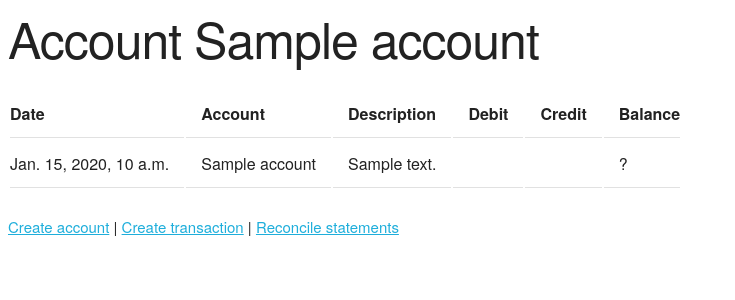
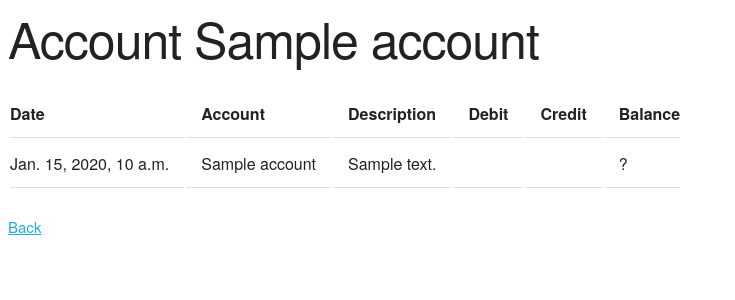
Before and after one commit to adamcharnock/django-hordak, a Django app: template hordak/templates/hordak/accounts/account_transactions.html in a window 1280 px wide. Shown: the top 300 px of the page, without its empty margins (0-735 px from the left). Run offline with Django 3.2, Linux system fonts and the light colour scheme; the template is opened without the code that fills it: most values are stand-ins (such as "Sample title", 1, 10 or a date in 2020); some libraries are stand-ins or nearby versions.

Commit message:
Account transaction ui improvements

```diff
--- a/hordak/templates/hordak/accounts/account_transactions.html
+++ b/hordak/templates/hordak/accounts/account_transactions.html
@@ -1,5 +1,5 @@
 {% extends 'hordak/base.html' %}
-{% load bootstrap3 %}
+{% load bootstrap3 hordak %}
 
 {% block page_name %}Account {{ account }}{% endblock %}
 {% block page_description %}See all transactions for an account{% endblock %}
@@ -23,17 +23,17 @@
                 <td>
                     {% if leg.is_debit %}
                         {% for debit_leg in leg.transaction.legs.debits %}
-                            {{ debit_leg.account.name }}
+                            {{ debit_leg.account.name }}{% if not forloop.last %},{% endif %}
                         {% endfor %}
                     {% else %}
                         {% for credit_leg in leg.transaction.legs.credits %}
-                            {{ credit_leg.account.name }}
+                            {{ credit_leg.account.name }}{% if not forloop.last %},{% endif %}
                         {% endfor %}
                     {% endif %}
                 </td>
                 <td>{{ leg.transaction.description }}</td>
-                <td>{% if leg.is_debit %}{{ leg.amount }}{% endif %}</td>
-                <td>{% if leg.is_credit %}{{ leg.amount }}{% endif %}</td>
+                <td>{% if leg.is_debit %}{{ leg.amount|abs }}{% endif %}</td>
+                <td>{% if leg.is_credit %}{{ leg.amount|abs }}{% endif %}</td>
                 <td>?</td>
             </tr>
             {% empty %}
@@ -45,8 +45,6 @@
     </table>
 
     <p>
-        <a href="{% url 'hordak:accounts_create' %}">Create account</a> |
-        <a href="{% url 'hordak:transactions_create' %}">Create transaction</a> |
-        <a href="{% url 'hordak:transactions_reconcile' %}">Reconcile statements</a>
+        <a href="{% url 'hordak:accounts_list' %}">Back</a>
     </p>
 {% endblock %}
```
